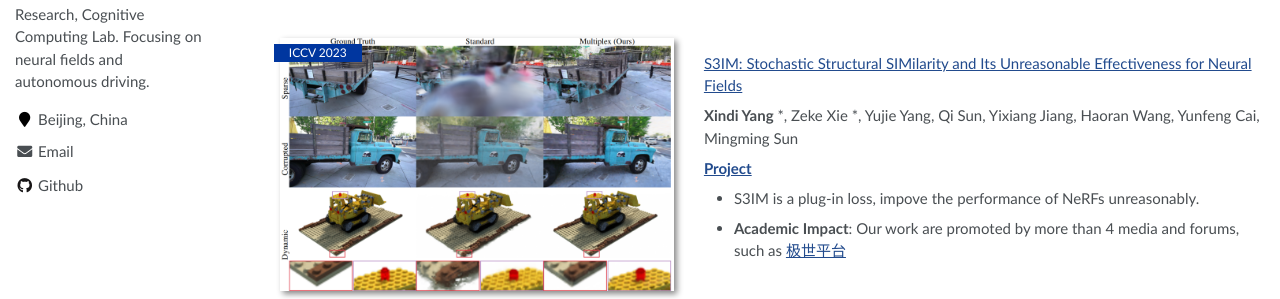
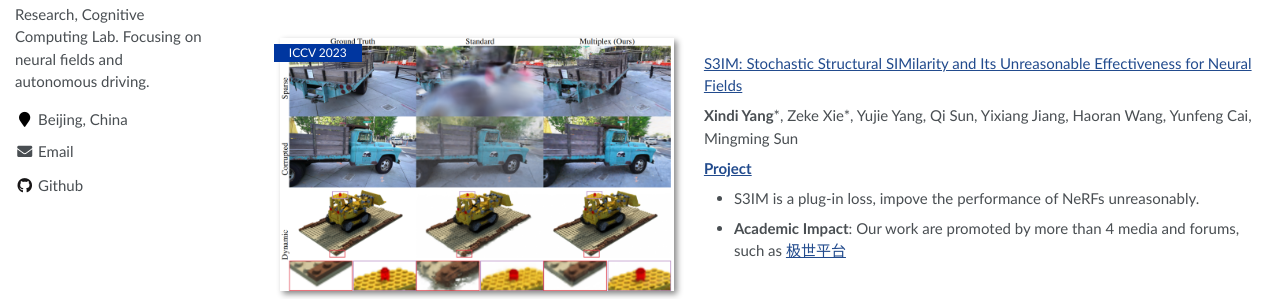
Before and after one commit to Madaoer/Madaoer.github.io, a Jekyll site: the page built from _pages/about.md, in a window 1280 px wide and 1016 px high. Shown: the part 377-676 px from the top of the window. Built offline with Jekyll 4.4.1, drawn with Linux system fonts in a browser that asks for light colours.

```diff
--- a/_pages/about.md
+++ b/_pages/about.md
@@ -32,7 +32,7 @@ I am currently a final year graduate student at Beijing Jiaotong University. My
 
 [S3IM: Stochastic Structural SIMilarity and Its Unreasonable Effectiveness for Neural Fields](https://openaccess.thecvf.com/content/ICCV2023/papers/Xie_S3IM_Stochastic_Structural_SIMilarity_and_Its_Unreasonable_Effectiveness_for_Neural_ICCV_2023_paper.pdf)
 
-**Xindi Yang** *, Zeke Xie *, Yujie Yang, Qi Sun, Yixiang Jiang, Haoran Wang, Yunfeng Cai, Mingming Sun
+**Xindi Yang**\*, Zeke Xie\*, Yujie Yang, Qi Sun, Yixiang Jiang, Haoran Wang, Yunfeng Cai, Mingming Sun
 
 [**Project**](https://madaoer.github.io/s3im_nerf/) <strong><span class='show_paper_citations' data='DhtAFkwAAAAJ:ALROH1vI_8AC'></span></strong>
 - S3IM is a plug-in loss, impove the performance of NeRFs unreasonably.
```
